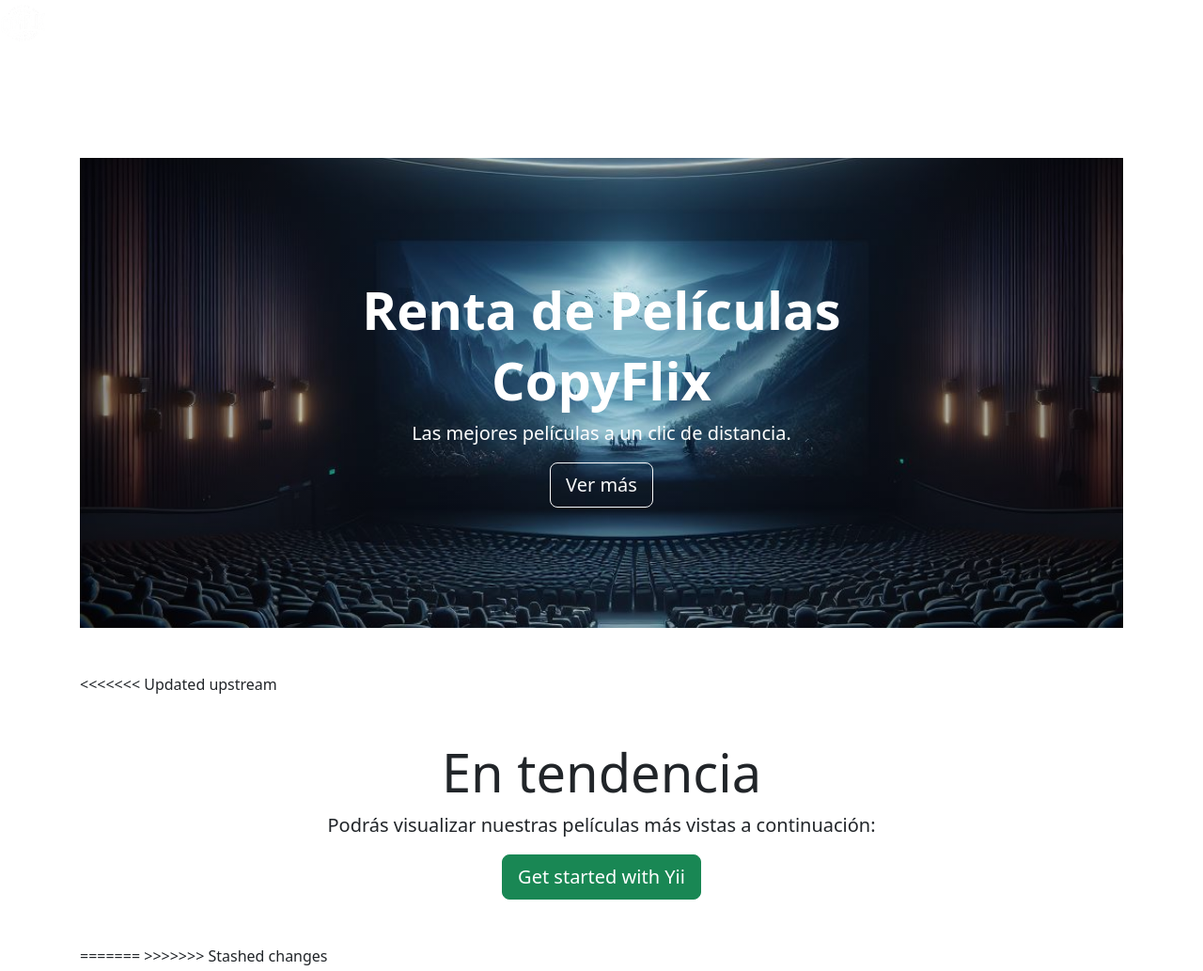
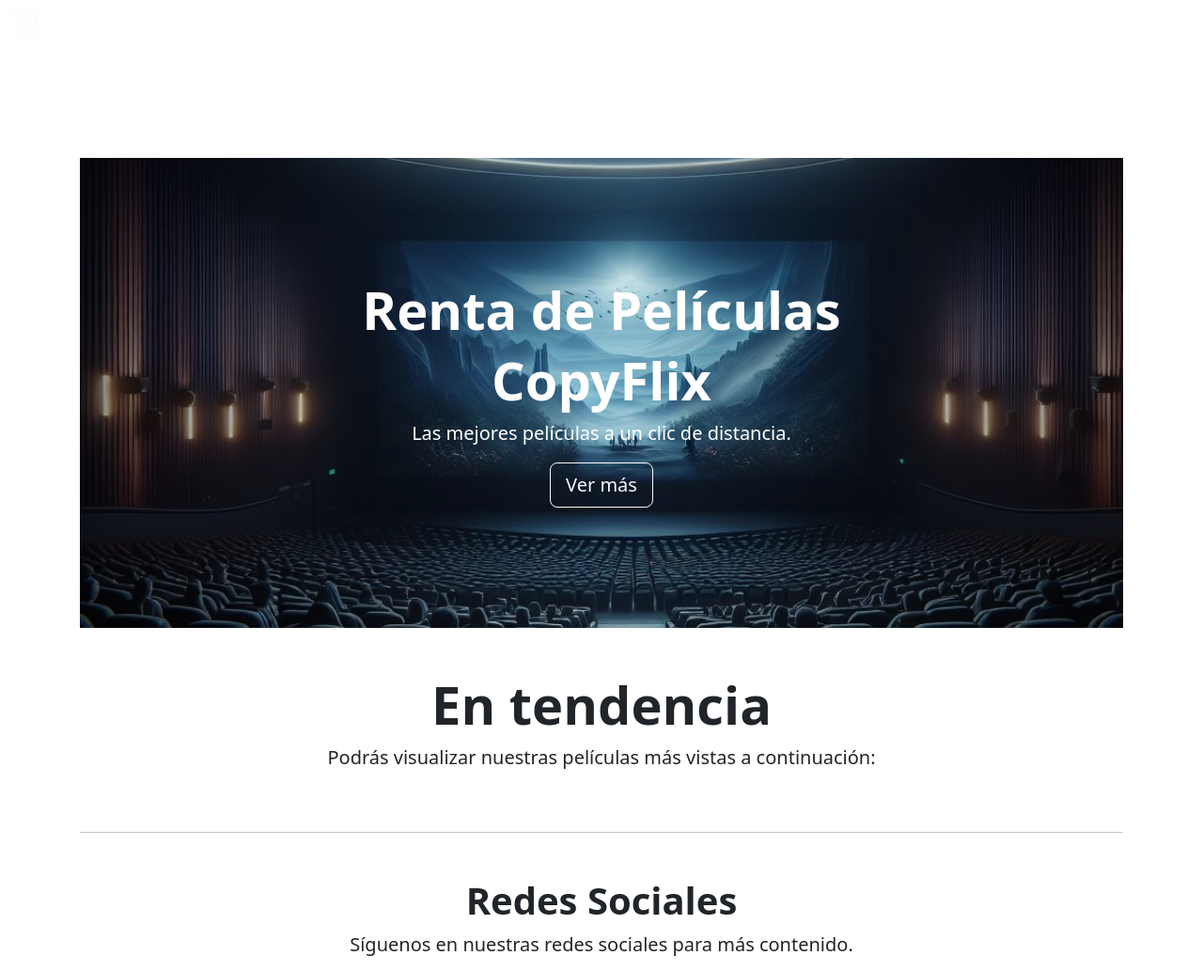
Before and after one commit to Fm4mdR03/peliculasPWAG5, a Yii app: template views/site/index.php in a window 1280 px wide. Shown: the top 1033 px of the page at 94% size. Run offline with PHP 8.4 and a stand-in for Yii, Linux system fonts and the light colour scheme; the template is opened without the code that fills it, so the values that code supplies are empty; some libraries are stand-ins or nearby versions.

Commit message:
Sección 7: Redes sociales

```diff
--- a/views/site/index.php
+++ b/views/site/index.php
@@ -10,9 +10,9 @@
     <div class="section-1 jumbotron text-center mt-5 mb-5">
         <div class="section-1_container container">
             <div>
-                <h1 class="section-1_container__titulo display-4">Renta de Películas</h1>
-                <h1 class="section-1_container__titulo display-4">CopyFlix</h1>
-                <p class="lead">Las mejores películas a un clic de distancia.</p>
+                <h1 class="section-1_container__titulo display-4 fw-bold">Renta de Películas</h1>
+                <h1 class="section-1_container__titulo display-4 fw-bold">CopyFlix</h1>
+                <p class="lead fw-light">Las mejores películas a un clic de distancia.</p>
                 <a href="#section-2">
                     <button type="button" class="btn btn-outline-light btn-lg">Ver más</button>
                 </a>
@@ -20,20 +20,10 @@
         </div>
     </div>
 
-<<<<<<< Updated upstream
-    <div class="jumbotron text-center bg-transparent mt-5 mb-5">
-        <h1 class="display-4" id="asd">En tendencia</h1>
-
+    <div class="jumbotron text-center bg-transparent mt-5 mb-5" id="section-2">
+        <h1 class="display-4 fw-bold" id="asd">En tendencia</h1>
         <p class="lead">Podrás visualizar nuestras películas más vistas a continuación:</p>
-
-        <p><a class="btn btn-lg btn-success" href="https://www.yiiframework.com">Get started with Yii</a></p>
-    </div>
-
-=======
->>>>>>> Stashed changes
-    <div class="body-content">
         <div class="row">
-
             <?php
             $peliculasAlquiladas = Pelicula::find()
                 ->select(['pelicula.PEL_NOMBRE', 'pelicula.PEL_FECHA_ESTRENO'])
@@ -56,12 +46,35 @@
                     <p><strong>Fecha de Estreno:</strong> <?= $pelicula['PEL_FECHA_ESTRENO'] ?></p>
                 </div>
             <?php endforeach; ?>
-
         </div>
     </div>
 
+    <hr>
 
-
-
+    <div class="section-7 jumbotron text-center mt-5 mb-5">
+        <div class="section-7_container container">
+            <h1 class="fw-bold">Redes Sociales</h1>
+            <p class="lead">Síguenos en nuestras redes sociales para más contenido.</p>
+            <div class="row">
+                <div class="col-lg-4">
+                    <a href="https://www.facebook.com/" target="_blank">
+                        <img src="https://img.icons8.com/color/96/000000/facebook-new.png" />
+                    </a>
+                    <p>Facebook</p>
+                </div>
+                <div class="col-lg-4">
+                    <a href="https://www.instagram.com/" target="_blank">
+                        <img src="https://img.icons8.com/color/96/000000/instagram-new.png" />
+                    </a>
+                    <p>Instagram</p>
+                </div>
+                <div class="col-lg-4">
+                    <a href="https://www.twitter.com/" target="_blank">
+                        <img src="https://img.icons8.com/color/96/000000/twitter.png" />
+                    </a>
+                    <p>Twitter</p>
+                </div>
+        </div>
+    </div>
 
 </div>
--- a/web/css/site.css
+++ b/web/css/site.css
@@ -117,7 +117,3 @@
     background: radial-gradient(circle, rgba(255, 255, 255, 0) 0%, rgba(0, 0, 0, 0.5) 100%);
     color: #ffffff;
 }
-
-.section-1_container__titulo{
-    font-weight: bold;
-}
```
